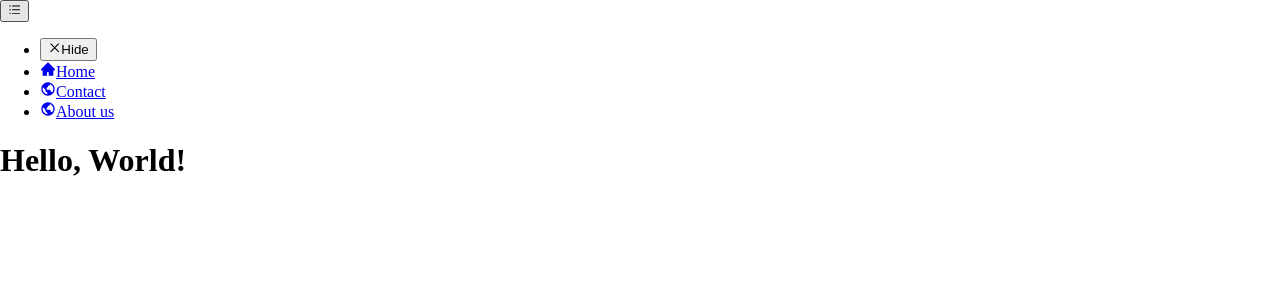
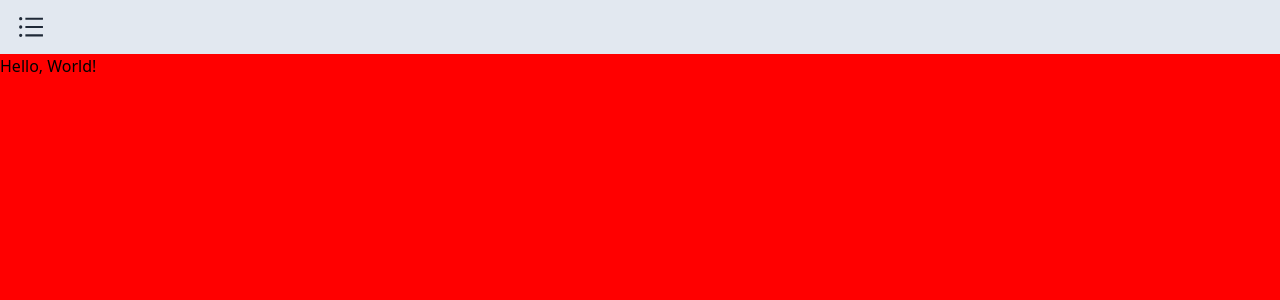
Before and after one commit to brownbeardeveloper/hack-sweden, a React (Create React App) app: page / in a window 1280 px wide. Shown: the top 300 px of the page. Built offline with nearby package versions, Linux system fonts and the light colour scheme.

Commit message:
Template optimized for development

```diff
--- a/package.json
+++ b/package.json
@@ -1,6 +1,6 @@
 {
   "name": "hackathon-app",
-  "version": "0.1.0",
+  "version": "1.0.0",
   "private": true,
   "dependencies": {
     "@testing-library/jest-dom": "^5.17.0",
--- a/src/styles/App.css
+++ b/src/styles/App.css
@@ -2,6 +2,7 @@
 @import url('./tailwind.css');
 
 body {
+    background-color: var(--bg-color);
     margin: 0;
     padding: 0;
 }
--- a/src/styles/variables.css
+++ b/src/styles/variables.css
@@ -0,0 +1,3 @@
+:root {
+    --bg-color: #ff0000; /* Default background color */
+  }
--- /dev/null
+++ b/tailwind.config.js
@@ -0,0 +1,11 @@
+module.exports = {
+  purge: ['./src/**/*.{js,jsx,ts,tsx}', './public/index.html'],
+  darkMode: false,
+  theme: {
+    extend: {},
+  },
+  variants: {
+    extend: {},
+  },
+  plugins: [],
+}
```
